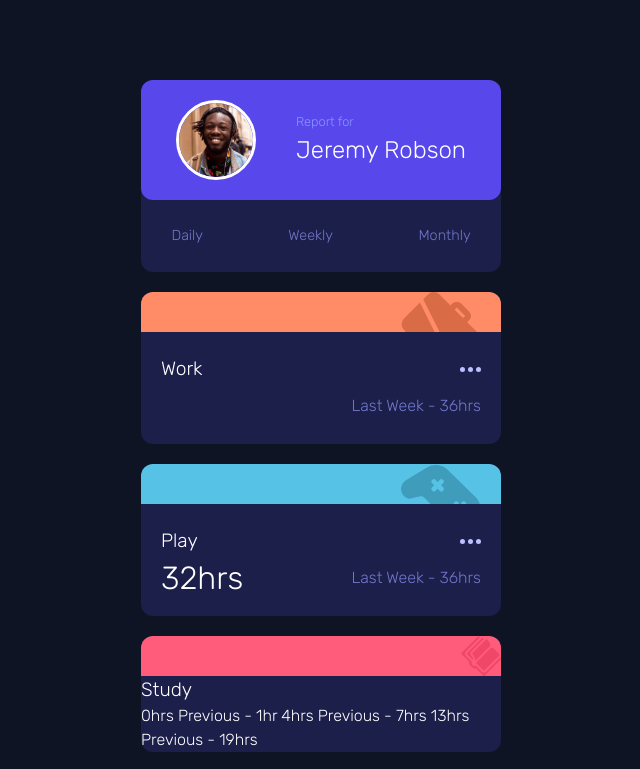
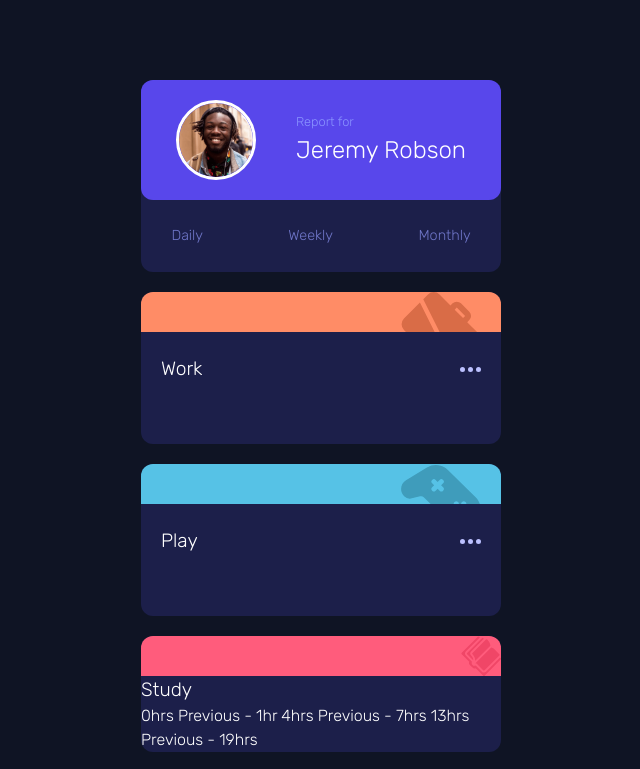
Before and after one commit to i000o/time-tracking-dashboard, a website built with Vite: page index.html in a window 1280 px wide. Shown: the top 769 px of the page, without its empty margins (319-959 px from the left). Built offline with nearby package versions, Linux system fonts and the light colour scheme.

```diff
--- a/index.html
+++ b/index.html
@@ -36,7 +36,7 @@
         <div class="top-card"> <!-- work top card -->
           <h4 class="col-1 row-1 text-[1.2em]">Work</h4>
           <img src="images/icon-ellipsis.svg" alt="ellipse-icon" class="col-2 row-1 justify-self-end">
-          <p class="row-2 col-2 text-right text-[#6F76C8]">Last Week - 36hrs</p> <!-- placeholder -->
+          <!-- <p class="row-2 col-2 text-right text-[#6F76C8]">Last Week - 36hrs</p> placeholder -->
           <span class="hidden">
             5hrs <!-- daily -->
             Previous - 7hrs <!-- daily -->
@@ -56,8 +56,8 @@
         <div class="top-card">
           <h4>Play</h4>
           <img src="images/icon-ellipsis.svg" alt="ellipse-icon" class="col-2 row-1 justify-self-end">
-          <p class="row-2 col-1 text-[2em]">32hrs</p> <!-- placeholder -->
-          <p class="row-2 col-2 text-right text-[#6F76C8]">Last Week - 36hrs</p> <!-- placeholder -->
+          <!-- <p class="row-2 col-1 text-[2em]">32hrs</p> placeholder -->
+          <!-- <p class="row-2 col-2 text-right text-[#6F76C8]">Last Week - 36hrs</p> placeholder -->
           <span class="hidden">
             1hr <!-- daily -->
             Previous - 2hrs <!-- daily -->
```
